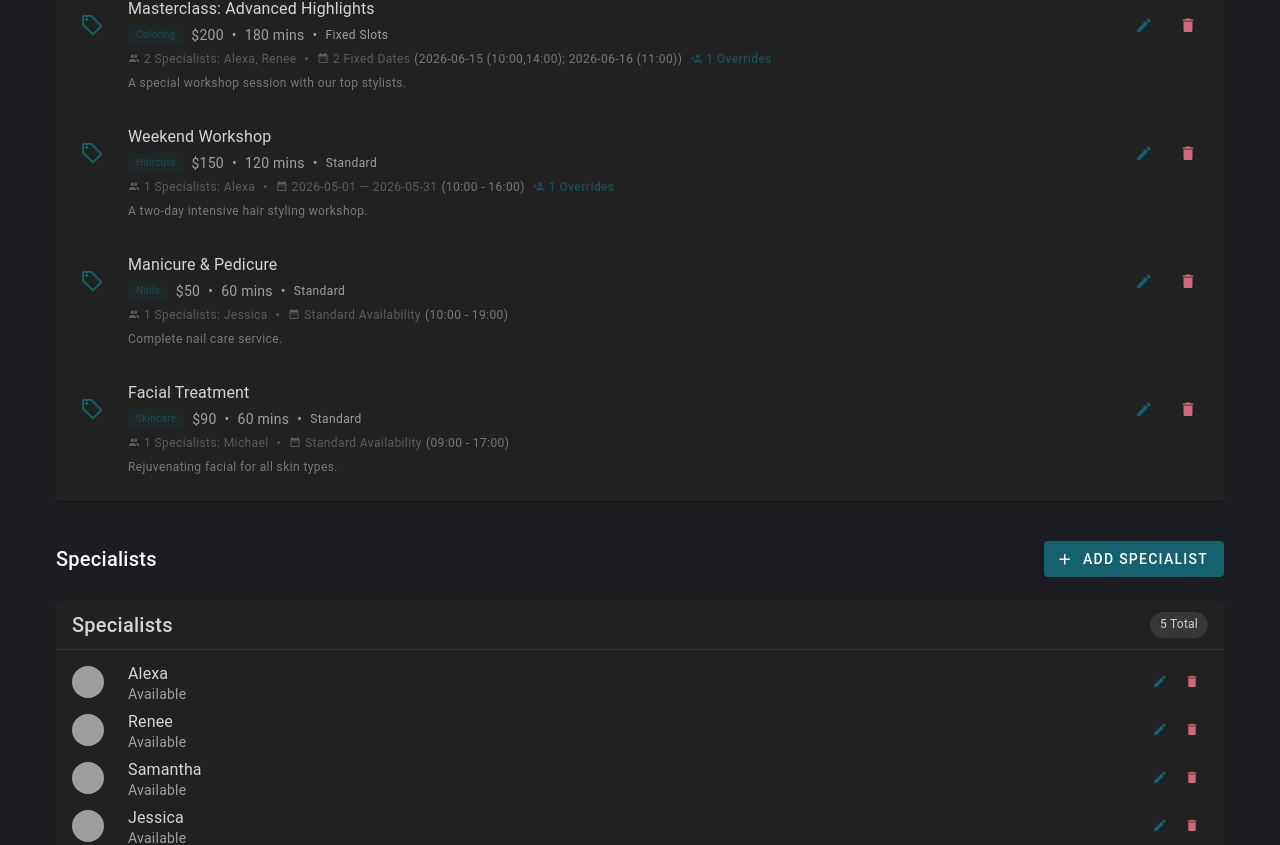
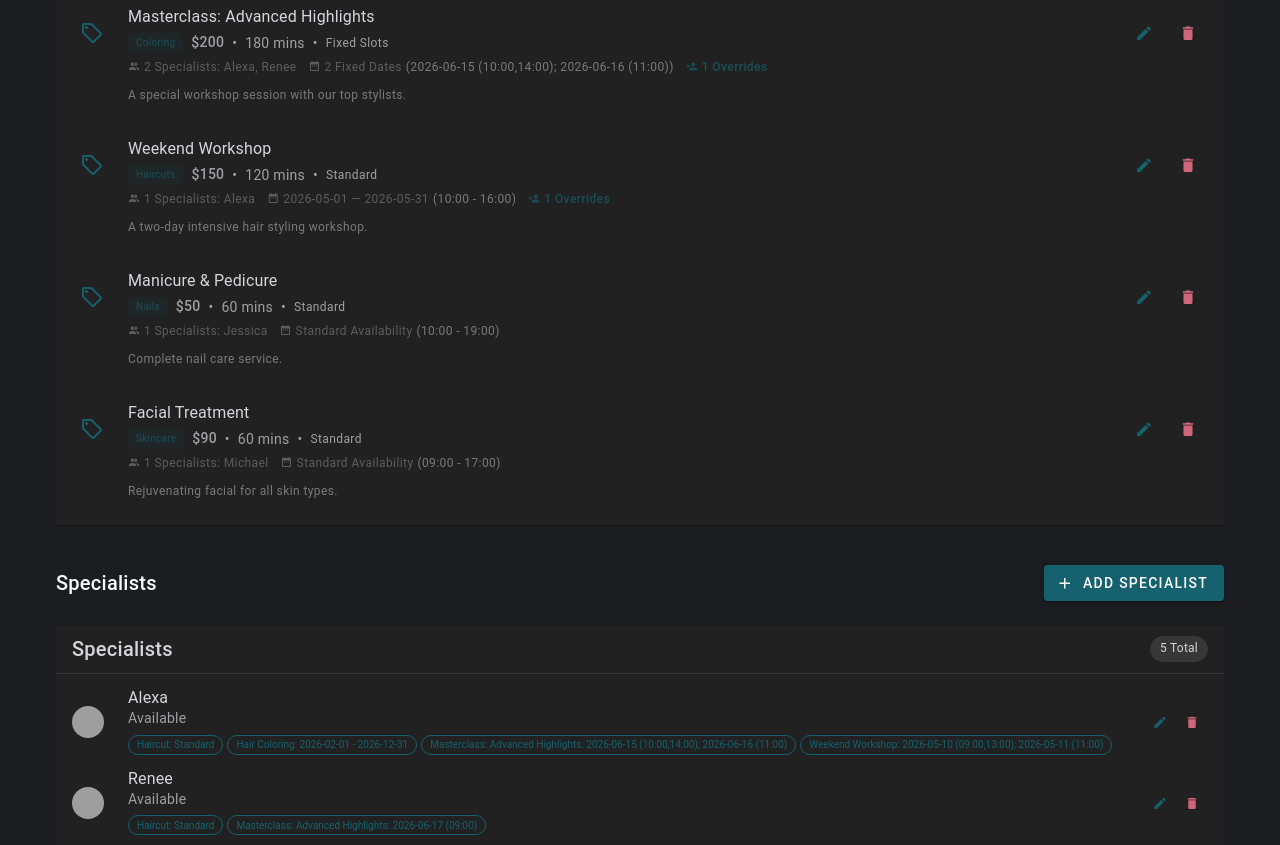
Before and after one commit to deveduar/booking-app, a Vue app: page /admin in a window 1280 px wide. Shown: the part 692-1537 px from the top of the page. Built offline with nearby package versions, Linux system fonts and the light colour scheme; grey boxes are pictures that could not be loaded; the HTML template or start-up script is replaced by a standard one.

Commit message:
service list more info, flex wrap for details, update specialist validation

```diff
--- a/src/components/admin/AdminProviderForm.vue
+++ b/src/components/admin/AdminProviderForm.vue
@@ -20,7 +20,13 @@
             <v-text-field v-model="internalImage" label="Avatar URL (Optional)" placeholder="https://..." />
           </v-col>
           <v-col cols="12" class="d-flex">
-            <v-btn color="secondary" variant="elevated" type="submit" class="flex-grow-1">
+            <v-btn
+              color="secondary"
+              variant="elevated"
+              type="submit"
+              class="flex-grow-1"
+              :disabled="!!editingId && !isDirty"
+            >
               {{ editingId ? 'Update Specialist' : 'Add Specialist' }}
             </v-btn>
             <v-btn color="error" variant="text" class="ml-2" @click="$emit('cancel')">
@@ -51,6 +57,7 @@ const props = defineProps<{
   image: string;
   providers: Provider[];
   editingId?: number | null;
+  isDirty?: boolean;
 }>();
 
 const emit = defineEmits(['update:name', 'update:description', 'update:status', 'update:image', 'save', 'cancel', 'remove', 'edit']);
--- a/src/components/admin/AdminProviderList.vue
+++ b/src/components/admin/AdminProviderList.vue
@@ -5,7 +5,7 @@
       <v-chip size="small">{{ providers.length }} Total</v-chip>
     </v-card-title>
     <v-divider></v-divider>
-    <v-list density="compact">
+    <v-list density="compact" lines="two">
       <v-list-item v-for="prov in providers" :key="prov.id" :title="prov.name" :subtitle="prov.status">
         <template #prepend>
           <v-avatar size="32" class="mr-2">
@@ -13,6 +13,23 @@
             <v-icon v-else color="grey">mdi-account</v-icon>
           </v-avatar>
         </template>
+
+        <div class="mt-2" v-if="getAssignedServices(prov).length > 0">
+           <v-chip
+             v-for="svc in getAssignedServices(prov)"
+             :key="svc.id"
+             size="x-small"
+             class="mr-1 mb-1"
+             variant="outlined"
+             color="primary"
+           >
+             {{ svc.name }}: {{ getServiceSchedule(svc, prov.id) }}
+           </v-chip>
+        </div>
+        <div v-else class="text-caption text-grey mt-1">
+          No services assigned
+        </div>
+
         <template #append>
           <v-btn icon="mdi-pencil" size="x-small" variant="text" color="primary" @click="$emit('edit', prov)" />
           <v-btn icon="mdi-delete" size="x-small" variant="text" color="error" @click="$emit('remove', prov.id)" />
@@ -24,13 +41,45 @@
 
 <script setup lang="ts">
 import type { Provider } from '@/stores/providers'
+import type { Service } from '@/stores/services'
 
-defineProps<{
+const props = defineProps<{
   providers: Provider[]
+  services?: Service[]
 }>()
 
 defineEmits<{
   (e: 'edit', provider: Provider): void
   (e: 'remove', id: number): void
 }>()
+
+function getAssignedServices(provider: Provider): Service[] {
+  if (!props.services) return []
+  return props.services.filter(s => provider.serviceIds.includes(s.id))
+}
+
+function getServiceSchedule(service: Service, providerId: number): string {
+  // Check override
+  if (service.providerAvailability && service.providerAvailability[providerId]) {
+     const override = service.providerAvailability[providerId];
+     if (override.schedulingMode === 'Fixed Slots' && override.availableSlots?.length) {
+        const dates = override.availableSlots.slice(0, 2).map(s => `${s.date} (${s.times.join(',')})`).join('; ')
+        return override.availableSlots.length > 2 ? `${dates}...` : dates
+     }
+     if (override.dateRange?.start) {
+        return `${override.dateRange.start} - ${override.dateRange.end || 'Ongoing'}`
+     }
+  }
+
+  // Default
+  if (service.schedulingMode === 'Fixed Slots' && service.availableSlots?.length) {
+      const dates = service.availableSlots.slice(0, 2).map(s => `${s.date} (${s.times.join(',')})`).join('; ')
+      return service.availableSlots.length > 2 ? `${dates}...` : dates
+  }
+  if (service.dateRange?.start) {
+      return `${service.dateRange.start} - ${service.dateRange.end || 'Ongoing'}`
+  }
+
+  return 'Standard'
+}
 </script>
--- a/src/components/admin/AdminServiceList.vue
+++ b/src/components/admin/AdminServiceList.vue
@@ -12,31 +12,33 @@
         :title="service.name"
       >
         <v-list-item-subtitle class="mt-1">
-          <div class="d-flex align-center flex-wrap gap-2">
-            <v-chip size="x-small" label color="primary" class="mr-2">{{ service.category }}</v-chip>
-            <span class="mr-2">${{ service.price }}</span>
-            <span class="mr-2">•</span>
-            <span class="mr-2">{{ service.duration }} mins</span>
-            <span class="mr-2">•</span>
-            <span class="text-caption">{{ service.schedulingMode }}</span>
+          <div class="d-flex align-center flex-wrap">
+            <v-chip size="x-small" label color="primary" class="mr-2 mb-1">{{ service.category }}</v-chip>
+            <span class="mr-2 mb-1 text-body-2 font-weight-medium">${{ service.price }}</span>
+            <span class="mr-2 mb-1">•</span>
+            <span class="mr-2 mb-1">{{ service.duration }} mins</span>
+            <span class="mr-2 mb-1">•</span>
+            <span class="text-caption mb-1">{{ service.schedulingMode }}</span>
           </div>
 
-          <div class="d-flex align-center mt-1 text-caption text-grey-darken-1">
+          <div class="d-flex flex-wrap align-center text-caption text-grey-darken-1">
+             <div class="d-flex align-center mr-3 mb-1">
                 <v-icon size="x-small" class="mr-1">mdi-account-multiple</v-icon>
                 {{ getAssignedProviderNames(service.id) }}
+             </div>
 
-             <span class="mx-2">•</span>
-
+             <div class="d-flex align-center mr-3 mb-1">
                 <v-icon size="x-small" class="mr-1">mdi-calendar-range</v-icon>
                 {{ getAvailabilitySummary(service) }}
                 <span v-if="getAvailabilityDetail(service)" class="text-caption text-grey ml-1">
                   ({{ getAvailabilityDetail(service) }})
                 </span>
+             </div>
 
-             <span v-if="getOverridesCount(service) > 0" class="ml-2 text-primary font-weight-medium d-flex align-center">
+             <div v-if="getOverridesCount(service) > 0" class="d-flex align-center text-primary font-weight-medium mb-1">
                 <v-icon size="x-small" color="primary" class="mr-1">mdi-account-star</v-icon>
                 {{ getOverridesCount(service) }} Overrides
-             </span>
+             </div>
           </div>
 
           <div v-if="service.description" class="text-caption text-grey mt-1 text-truncate">
--- a/src/views/AdminView.vue
+++ b/src/views/AdminView.vue
@@ -83,6 +83,7 @@
 
         <AdminProviderList
           :providers="providers"
+          :services="services"
           @edit="handleEditProviderClick"
           @remove="handleRemoveProviderClick"
         />
@@ -96,6 +97,7 @@
             v-model:image="provImage"
             :providers="providers"
             :editing-id="editingProviderId"
+            :is-dirty="isProviderDirty"
             @save="handleSaveProvider"
             @cancel="handleCancelProvider"
             @remove="handleRemoveProviderClick"
```
Lines whose indentation alone changed are shown as unchanged.
